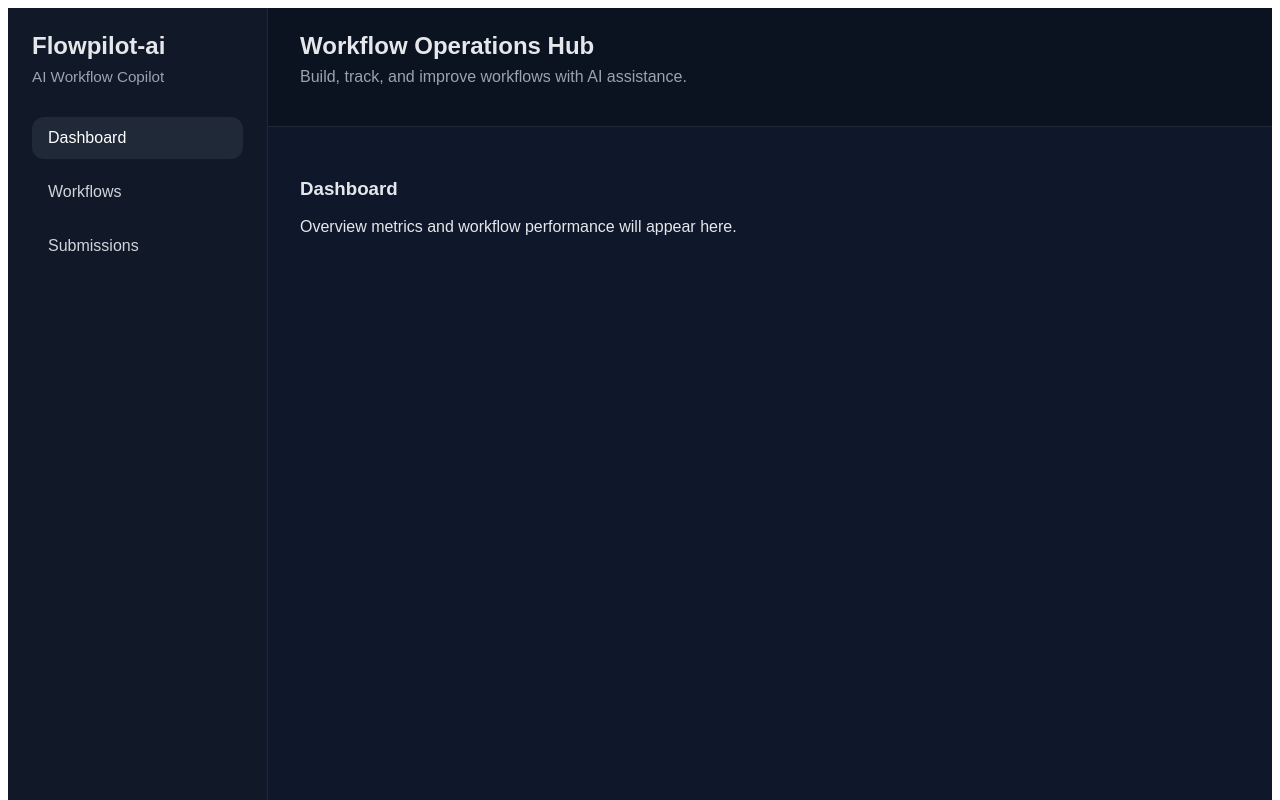
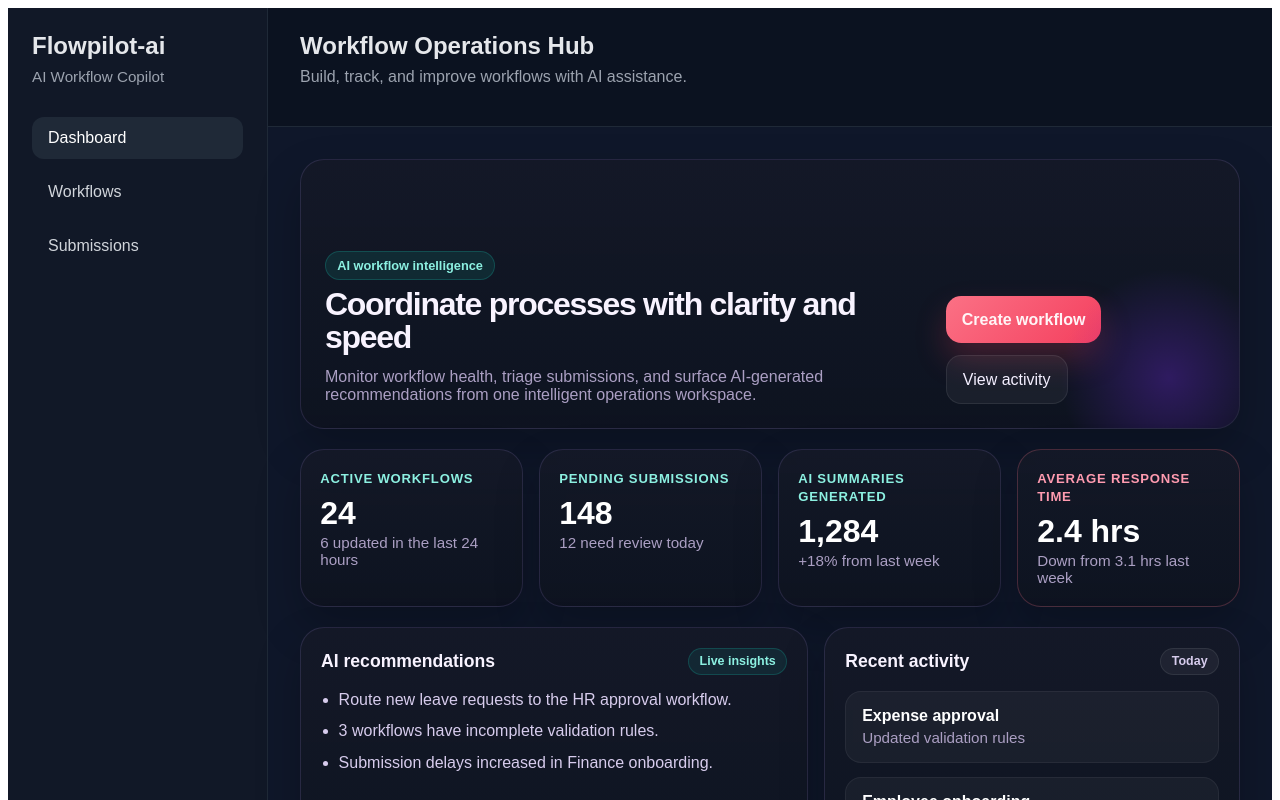
Before and after one commit to audreythando/flowpilot-ai, an Angular app in the folder client/: page /dashboard in a window 1280 px wide. Shown: the top 800 px of the page. Built offline with nearby package versions, Linux system fonts and the light colour scheme.

Commit message:
feat(client): add dashboard hero, metrics, and insight panels

```diff
--- a/client/src/app/features/dashboard/pages/dashboard-page/dashboard-page.html
+++ b/client/src/app/features/dashboard/pages/dashboard-page/dashboard-page.html
@@ -1,4 +1,82 @@
-<section>
-  <h3>Dashboard</h3>
-  <p>Overview metrics and workflow performance will appear here.</p>
+<section class="dashboard-page">
+  <section class="hero-panel">
+    <div>
+      <span class="eyebrow">AI workflow intelligence</span>
+      <h3>Coordinate processes with clarity and speed</h3>
+      <p>
+        Monitor workflow health, triage submissions, and surface AI-generated recommendations
+        from one intelligent operations workspace.
+      </p>
+    </div>
+
+    <div class="hero-actions">
+      <button class="primary-action">Create workflow</button>
+      <button class="secondary-action">View activity</button>
+    </div>
+  </section>
+
+  <section class="stats-grid">
+    <article class="stat-card">
+      <span class="stat-label">Active workflows</span>
+      <h4>24</h4>
+      <p>6 updated in the last 24 hours</p>
+    </article>
+
+    <article class="stat-card">
+      <span class="stat-label">Pending submissions</span>
+      <h4>148</h4>
+      <p>12 need review today</p>
+    </article>
+
+    <article class="stat-card">
+      <span class="stat-label">AI summaries generated</span>
+      <h4>1,284</h4>
+      <p>+18% from last week</p>
+    </article>
+
+    <article class="stat-card accent-card">
+      <span class="stat-label">Average response time</span>
+      <h4>2.4 hrs</h4>
+      <p>Down from 3.1 hrs last week</p>
+    </article>
+  </section>
+
+  <section class="content-grid">
+    <article class="panel insights-panel">
+      <div class="panel-header">
+        <h4>AI recommendations</h4>
+        <span class="panel-chip">Live insights</span>
+      </div>
+
+      <ul class="insight-list">
+        <li>Route new leave requests to the HR approval workflow.</li>
+        <li>3 workflows have incomplete validation rules.</li>
+        <li>Submission delays increased in Finance onboarding.</li>
+      </ul>
+    </article>
+
+    <article class="panel activity-panel">
+      <div class="panel-header">
+        <h4>Recent activity</h4>
+        <span class="panel-chip muted">Today</span>
+      </div>
+
+      <div class="activity-list">
+        <div class="activity-item">
+          <strong>Expense approval</strong>
+          <span>Updated validation rules</span>
+        </div>
+
+        <div class="activity-item">
+          <strong>Employee onboarding</strong>
+          <span>18 new submissions received</span>
+        </div>
+
+        <div class="activity-item">
+          <strong>Procurement workflow</strong>
+          <span>AI suggested a new escalation step</span>
+        </div>
+      </div>
+    </article>
+  </section>
 </section>
--- a/client/src/app/features/dashboard/pages/dashboard-page/dashboard-page.scss
+++ b/client/src/app/features/dashboard/pages/dashboard-page/dashboard-page.scss
@@ -0,0 +1,224 @@
+:host {
+  display: block;
+}
+
+.dashboard-page {
+  display: grid;
+  gap: 1.25rem;
+}
+
+.hero-panel,
+.stat-card,
+.panel {
+  position: relative;
+  overflow: hidden;
+  border-radius: 1.5rem;
+  border: 1px solid rgba(183, 153, 255, 0.14);
+  background: linear-gradient(180deg, rgba(20, 25, 39, 0.92) 0%, rgba(14, 19, 32, 0.96) 100%);
+  box-shadow: 0 20px 45px rgba(0, 0, 0, 0.22);
+}
+
+.hero-panel {
+  display: flex;
+  justify-content: space-between;
+  gap: 1rem;
+  align-items: flex-end;
+  padding: 1.5rem;
+  min-height: 220px;
+
+  &::before {
+    content: '';
+    position: absolute;
+    inset: auto -40px -60px auto;
+    width: 220px;
+    height: 220px;
+    background: radial-gradient(circle, rgba(109, 40, 217, 0.34) 0%, transparent 70%);
+    pointer-events: none;
+  }
+
+  h3 {
+    margin: 0.5rem 0 0;
+    font-size: 2rem;
+    line-height: 1.02;
+    letter-spacing: -0.04em;
+    color: #f8f3ff;
+    max-width: 650px;
+  }
+
+  p {
+    margin: 0.9rem 0 0;
+    color: #ab9fc3;
+    max-width: 650px;
+  }
+}
+
+.eyebrow {
+  display: inline-block;
+  padding: 0.4rem 0.7rem;
+  border-radius: 999px;
+  background: rgba(20, 184, 166, 0.12);
+  border: 1px solid rgba(20, 184, 166, 0.25);
+  color: #8cf0e1;
+  font-size: 0.8rem;
+  font-weight: 700;
+}
+
+.hero-actions {
+  display: flex;
+  gap: 0.75rem;
+  flex-wrap: wrap;
+}
+
+.primary-action,
+.secondary-action {
+  border: none;
+  border-radius: 0.95rem;
+  padding: 0.9rem 1rem;
+  cursor: pointer;
+  font: inherit;
+  transition: 0.2s ease;
+}
+
+.primary-action {
+  background: linear-gradient(135deg, #fb7185 0%, #f43f5e 100%);
+  color: #fff5f7;
+  font-weight: 800;
+  box-shadow: 0 16px 32px rgba(244, 63, 94, 0.24);
+}
+
+.secondary-action {
+  background: rgba(255, 255, 255, 0.05);
+  color: #f4efff;
+  border: 1px solid rgba(255, 255, 255, 0.08);
+}
+
+.stats-grid {
+  display: grid;
+  grid-template-columns: repeat(4, minmax(0, 1fr));
+  gap: 1rem;
+}
+
+.stat-card {
+  padding: 1.2rem;
+
+  h4 {
+    margin: 0.6rem 0 0.35rem;
+    font-size: 2rem;
+    line-height: 1;
+    color: #ffffff;
+  }
+
+  p {
+    margin: 0;
+    color: #ab9fc3;
+    font-size: 0.95rem;
+  }
+}
+
+.stat-label {
+  color: #8cf0e1;
+  font-size: 0.82rem;
+  font-weight: 700;
+  text-transform: uppercase;
+  letter-spacing: 0.06em;
+}
+
+.accent-card {
+  border-color: rgba(251, 113, 133, 0.24);
+
+  .stat-label {
+    color: #ff9bb0;
+  }
+}
+
+.content-grid {
+  display: grid;
+  grid-template-columns: 1.1fr 0.9fr;
+  gap: 1rem;
+}
+
+.panel {
+  padding: 1.25rem;
+}
+
+.panel-header {
+  display: flex;
+  justify-content: space-between;
+  gap: 1rem;
+  align-items: center;
+  margin-bottom: 1rem;
+
+  h4 {
+    margin: 0;
+    color: #f8f3ff;
+    font-size: 1.1rem;
+  }
+}
+
+.panel-chip {
+  display: inline-flex;
+  align-items: center;
+  padding: 0.35rem 0.65rem;
+  border-radius: 999px;
+  background: rgba(20, 184, 166, 0.1);
+  border: 1px solid rgba(20, 184, 166, 0.24);
+  color: #8cf0e1;
+  font-size: 0.78rem;
+  font-weight: 700;
+}
+
+.panel-chip.muted {
+  background: rgba(255, 255, 255, 0.05);
+  border-color: rgba(255, 255, 255, 0.08);
+  color: #d7cced;
+}
+
+.insight-list {
+  margin: 0;
+  padding-left: 1.1rem;
+  color: #d7cced;
+  display: grid;
+  gap: 0.85rem;
+}
+
+.activity-list {
+  display: grid;
+  gap: 0.85rem;
+}
+
+.activity-item {
+  padding: 0.95rem 1rem;
+  border-radius: 1rem;
+  background: rgba(255, 255, 255, 0.04);
+  border: 1px solid rgba(255, 255, 255, 0.06);
+
+  strong {
+    display: block;
+    color: #ffffff;
+    margin-bottom: 0.25rem;
+  }
+
+  span {
+    color: #ab9fc3;
+    font-size: 0.95rem;
+  }
+}
+
+@media (max-width: 1100px) {
+  .stats-grid,
+  .content-grid {
+    grid-template-columns: 1fr 1fr;
+  }
+
+  .hero-panel {
+    flex-direction: column;
+    align-items: flex-start;
+  }
+}
+
+@media (max-width: 780px) {
+  .stats-grid,
+  .content-grid {
+    grid-template-columns: 1fr;
+  }
+}
```
